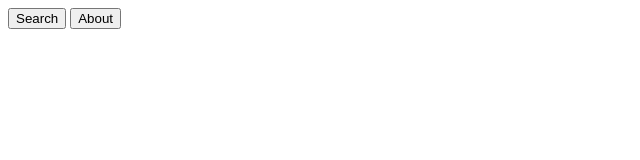
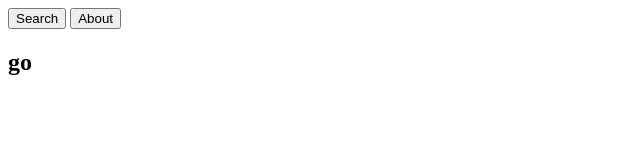
Before and after one commit to Srinumani/Git_command_practise, a plain HTML site: page index.html in a window 1280 px wide. Shown: the full height of the page, 0-640 px from the left. Drawn offline with Linux system fonts and the light colour scheme.

Commit message:
save search update

```diff
--- a/index.html
+++ b/index.html
@@ -8,5 +8,6 @@
 <body>
     <button>Search</button>
     <button>About</button>
+    <h2>go</h2>
 </body>
 </html>
```
